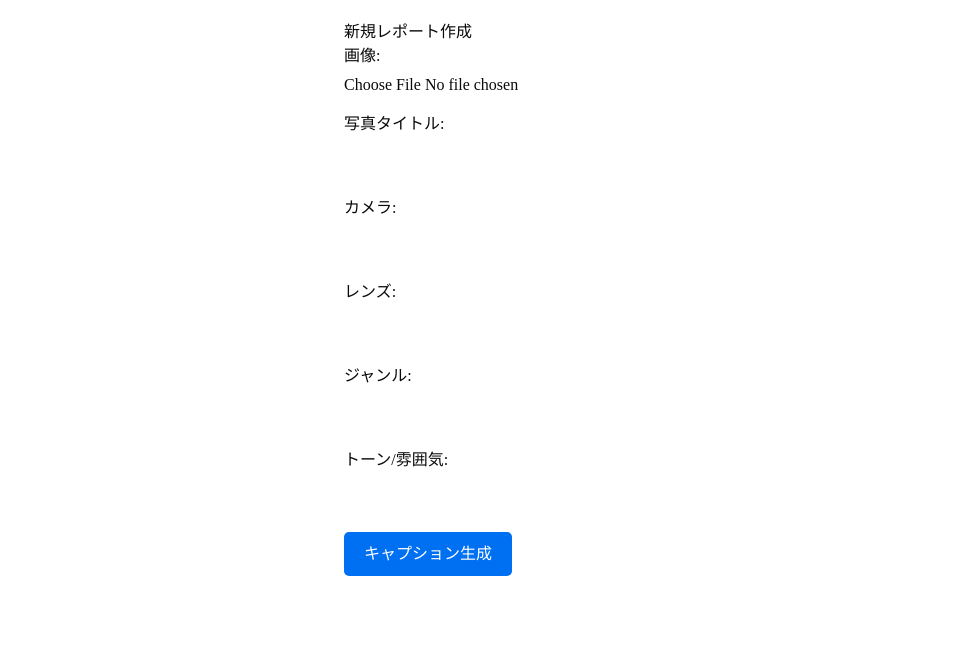
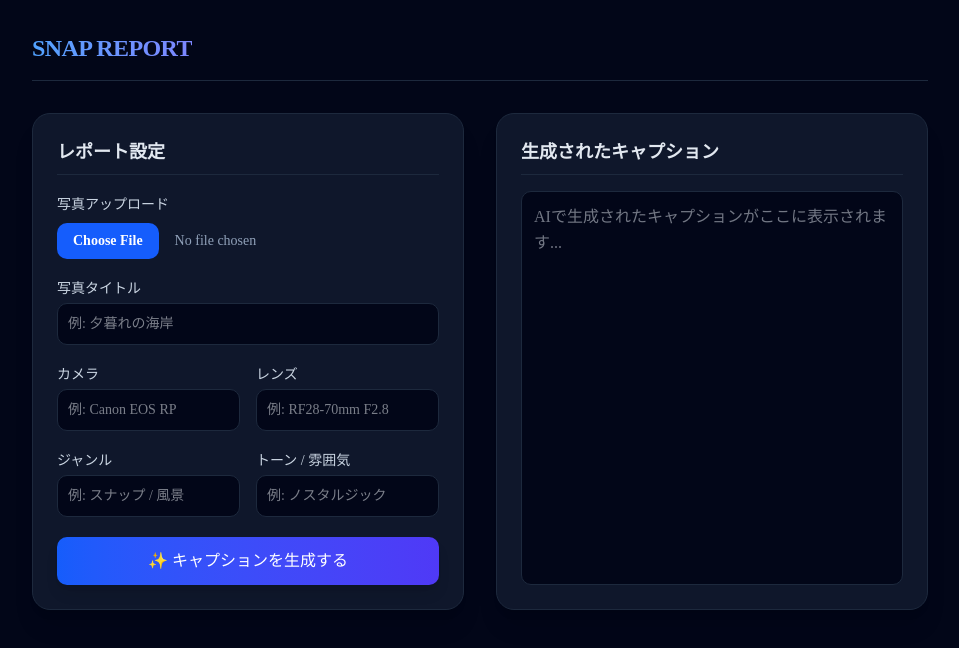
Before and after one commit to eminem1210-star/snap-report, a Next.js app: page /reports/new in a window 1280 px wide. Shown: the top 648 px of the page, without its empty margins (160-1119 px from the left). Built offline with nearby package versions, Linux system fonts and the light colour scheme.

Commit message:
Restore design layout and connect AI function

```diff
--- a/app/reports/new/page.tsx
+++ b/app/reports/new/page.tsx
@@ -1,16 +1,17 @@
 'use client';
 
-import { useState } from 'react';
+import React, { useState, useRef } from 'react';
 
-export default function NewReportPage() {
+export default function SnapReportPage() {
+  const [photoName, setPhotoName] = useState('');
   const [camera, setCamera] = useState('');
   const [lens, setLens] = useState('');
   const [genre, setGenre] = useState('');
   const [tone, setTone] = useState('');
-  const [photoName, setPhotoName] = useState('');
   const [processedImageUrl, setProcessedImageUrl] = useState('');
   const [generatedCaption, setGeneratedCaption] = useState('');
   const [loading, setLoading] = useState(false);
+  const canvasRef = useRef<HTMLCanvasElement | null>(null);
 
   const handleImageUpload = (e: React.ChangeEvent<HTMLInputElement>) => {
     const file = e.target.files?.[0];
@@ -24,6 +25,11 @@ export default function NewReportPage() {
   };
 
   const generateCaption = async () => {
+    if (!processedImageUrl) {
+      alert('写真をアップロードしてください。');
+      return;
+    }
+
     setLoading(true);
     try {
       const res = await fetch('/api/caption', {
@@ -56,85 +62,115 @@ export default function NewReportPage() {
   };
 
   return (
-    <div style={{ padding: '20px', maxWidth: '600px', margin: '0 auto' }}>
-      <h1>新規レポート作成</h1>
+    <div className="min-h-screen bg-slate-950 text-slate-100 p-4 md:p-8 flex flex-col items-center">
+      <header className="w-full max-w-4xl mb-8 flex justify-between items-center border-b border-slate-800 pb-4">
+        <h1 className="text-2xl font-bold tracking-tight bg-gradient-to-r from-blue-400 to-indigo-400 bg-clip-text text-transparent">
+          SNAP REPORT
+        </h1>
+      </header>
 
-      <div style={{ marginBottom: '15px' }}>
-        <label style={{ display: 'block', marginBottom: '5px' }}>画像:</label>
-        <input type="file" accept="image/*" onChange={handleImageUpload} />
+      <main className="w-full max-w-4xl grid grid-cols-1 lg:grid-cols-2 gap-8">
+        {/* 左カラム：入力フォーム */}
+        <section className="space-y-5 bg-slate-900 p-6 rounded-2xl border border-slate-800 shadow-xl">
+          <h2 className="text-lg font-semibold text-slate-200 border-b border-slate-800 pb-2">レポート設定</h2>
+
+          <div>
+            <label className="block text-sm font-medium mb-2 text-slate-300">写真アップロード</label>
+            <input
+              type="file"
+              accept="image/*"
+              onChange={handleImageUpload}
+              className="w-full text-sm text-slate-400 file:mr-4 file:py-2 file:px-4 file:rounded-lg file:border-0 file:text-sm file:font-semibold file:bg-blue-600 file:text-white hover:file:bg-blue-500 cursor-pointer"
+            />
           </div>
 
-      <div style={{ marginBottom: '15px' }}>
-        <label style={{ display: 'block', marginBottom: '5px' }}>写真タイトル:</label>
+          {processedImageUrl && (
+            <div className="relative rounded-lg overflow-hidden border border-slate-800 bg-slate-950 max-h-64 flex justify-center items-center">
+              {/* eslint-disable-next-line @next/next/no-img-element */}
+              <img src={processedImageUrl} alt="Preview" className="max-h-64 object-contain" />
+            </div>
+          )}
+
+          <div>
+            <label className="block text-sm font-medium mb-1 text-slate-300">写真タイトル</label>
             <input
               type="text"
               value={photoName}
               onChange={(e) => setPhotoName(e.target.value)}
-          style={{ width: '100%', padding: '8px' }}
+              placeholder="例: 夕暮れの海岸"
+              className="w-full bg-slate-950 border border-slate-800 rounded-lg p-2.5 text-sm focus:ring-2 focus:ring-blue-500 outline-none text-slate-100"
             />
           </div>
 
-      <div style={{ marginBottom: '15px' }}>
-        <label style={{ display: 'block', marginBottom: '5px' }}>カメラ:</label>
+          <div className="grid grid-cols-2 gap-4">
+            <div>
+              <label className="block text-sm font-medium mb-1 text-slate-300">カメラ</label>
               <input
                 type="text"
                 value={camera}
                 onChange={(e) => setCamera(e.target.value)}
-          style={{ width: '100%', padding: '8px' }}
+                placeholder="例: Canon EOS RP"
+                className="w-full bg-slate-950 border border-slate-800 rounded-lg p-2.5 text-sm focus:ring-2 focus:ring-blue-500 outline-none text-slate-100"
               />
             </div>
-
-      <div style={{ marginBottom: '15px' }}>
-        <label style={{ display: 'block', marginBottom: '5px' }}>レンズ:</label>
+            <div>
+              <label className="block text-sm font-medium mb-1 text-slate-300">レンズ</label>
               <input
                 type="text"
                 value={lens}
                 onChange={(e) => setLens(e.target.value)}
-          style={{ width: '100%', padding: '8px' }}
+                placeholder="例: RF28-70mm F2.8"
+                className="w-full bg-slate-950 border border-slate-800 rounded-lg p-2.5 text-sm focus:ring-2 focus:ring-blue-500 outline-none text-slate-100"
               />
             </div>
+          </div>
 
-      <div style={{ marginBottom: '15px' }}>
-        <label style={{ display: 'block', marginBottom: '5px' }}>ジャンル:</label>
+          <div className="grid grid-cols-2 gap-4">
+            <div>
+              <label className="block text-sm font-medium mb-1 text-slate-300">ジャンル</label>
               <input
                 type="text"
                 value={genre}
                 onChange={(e) => setGenre(e.target.value)}
-          style={{ width: '100%', padding: '8px' }}
+                placeholder="例: スナップ / 風景"
+                className="w-full bg-slate-950 border border-slate-800 rounded-lg p-2.5 text-sm focus:ring-2 focus:ring-blue-500 outline-none text-slate-100"
               />
             </div>
-
-      <div style={{ marginBottom: '15px' }}>
-        <label style={{ display: 'block', marginBottom: '5px' }}>トーン/雰囲気:</label>
+            <div>
+              <label className="block text-sm font-medium mb-1 text-slate-300">トーン / 雰囲気</label>
               <input
                 type="text"
                 value={tone}
                 onChange={(e) => setTone(e.target.value)}
-          style={{ width: '100%', padding: '8px' }}
+                placeholder="例: ノスタルジック"
+                className="w-full bg-slate-950 border border-slate-800 rounded-lg p-2.5 text-sm focus:ring-2 focus:ring-blue-500 outline-none text-slate-100"
               />
+            </div>
           </div>
 
           <button
             onClick={generateCaption}
             disabled={loading}
-        style={{
-          padding: '10px 20px',
-          backgroundColor: '#0070f3',
-          color: '#fff',
-          border: 'none',
-          borderRadius: '5px',
-          cursor: loading ? 'not-allowed' : 'pointer',
-        }}
+            className="w-full py-3 bg-gradient-to-r from-blue-600 to-indigo-600 hover:from-blue-500 hover:to-indigo-500 text-white font-medium rounded-lg shadow-lg disabled:opacity-50 transition"
           >
-        {loading ? '生成中...' : 'キャプション生成'}
+            {loading ? 'AIキャプション生成中...' : '✨ キャプションを生成する'}
           </button>
+        </section>
 
-      {generatedCaption && (
-        <div style={{ marginTop: '20px', padding: '15px', backgroundColor: '#f0f0f0', borderRadius: '5px' }}>
-          <h3>生成されたキャプション:</h3>
-          <p>{generatedCaption}</p>
-        </div>
-      )}
+        {/* 右カラム：生成結果表示 */}
+        <section className="space-y-4 bg-slate-900 p-6 rounded-2xl border border-slate-800 shadow-xl flex flex-col">
+          <h2 className="text-lg font-semibold text-slate-200 border-b border-slate-800 pb-2">生成されたキャプション</h2>
+          <textarea
+            value={generatedCaption}
+            onChange={(e) => setGeneratedCaption(e.target.value)}
+            rows={12}
+            placeholder="AIで生成されたキャプションがここに表示されます..."
+            className="w-full bg-slate-950 border border-slate-800 rounded-lg p-3 text-slate-200 focus:ring-2 focus:ring-blue-500 outline-none resize-none flex-grow leading-relaxed"
+          />
+        </section>
+      </main>
+
+      <canvas ref={canvasRef} className="hidden" />
     </div>
   );
 }
```
Lines whose indentation alone changed are shown as unchanged.
